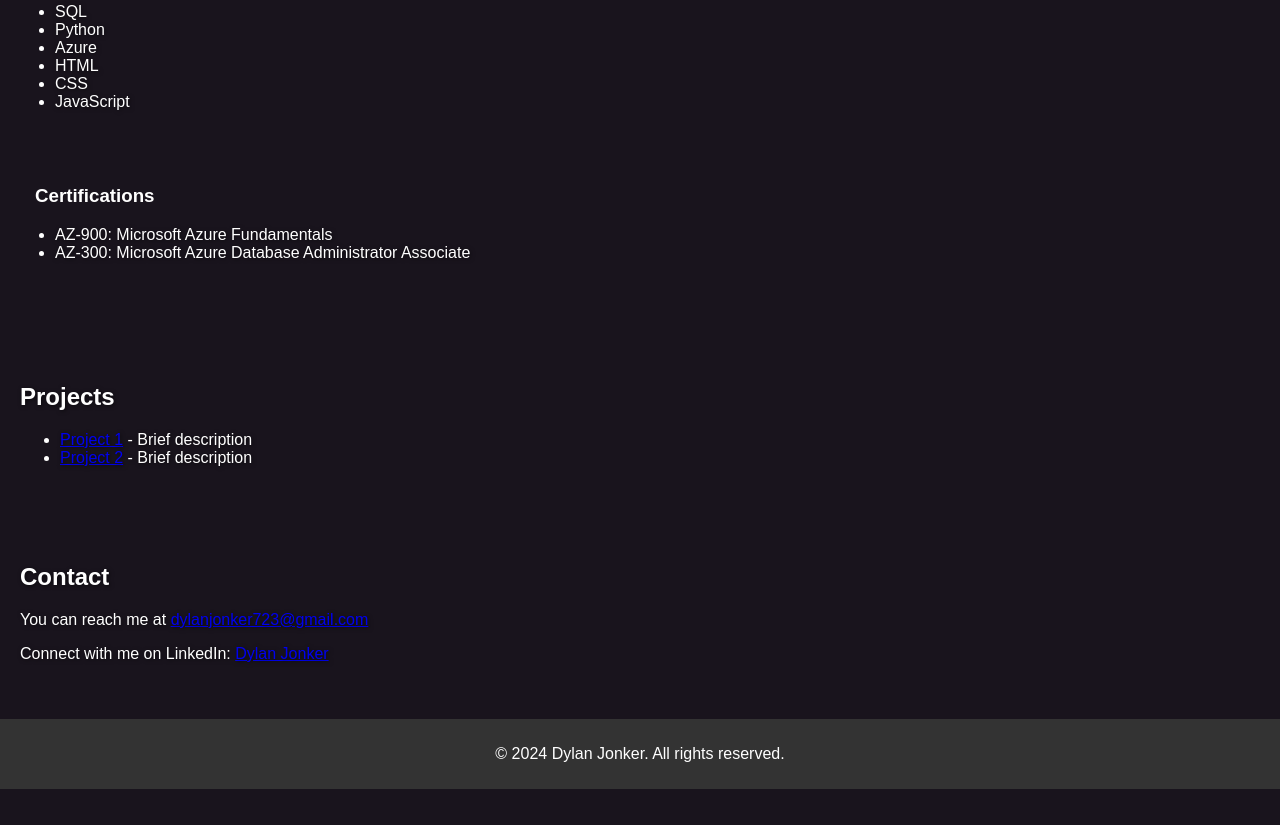
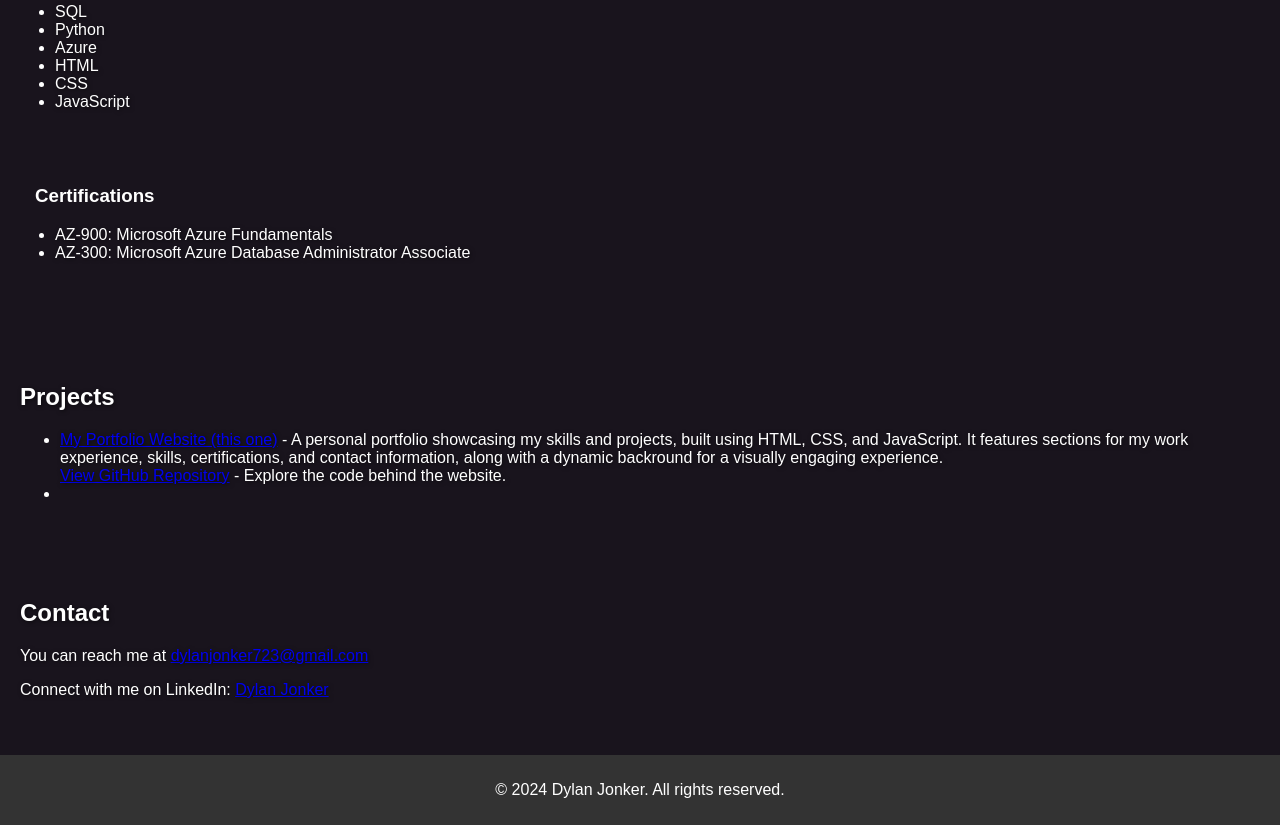
Before and after one commit to DylieD/DylanJonker.github.io, a plain HTML site: page index.html in a window 1280 px wide. Shown: the part 1085-1910 px from the top of the page. Before the commit the page ends 1874 px from the top, so only its background shows below. Drawn offline with Linux system fonts and the light colour scheme.

Commit message:
Added this git to page

```diff
--- a/index.html
+++ b/index.html
@@ -83,8 +83,12 @@
         <section id="projects">
             <h2>Projects</h2>
             <ul>
-                <li><a href="https://github.com/DylieD/project1">Project 1</a> - Brief description</li>
-                <li><a href="https://github.com/DylieD/project2">Project 2</a> - Brief description</li>
+                <li>
+                    <a href="https://dylied.github.io/DylanJonker.github.io/">My Portfolio Website (this one)</a> - A personal portfolio showcasing my skills and projects, built using HTML, CSS, and JavaScript. It features sections for my work experience, skills, certifications, and contact information, along with a dynamic backround for a visually engaging experience.
+                    <br>
+                    <a href="https://github.com/DylieD/DylanJonker.github.io" target="_blank"> View GitHub Repository</a> - Explore the code behind the website.
+                <li>
+                    <!-- Add more projects as needed -->
             </ul>
         </section>
 
```
